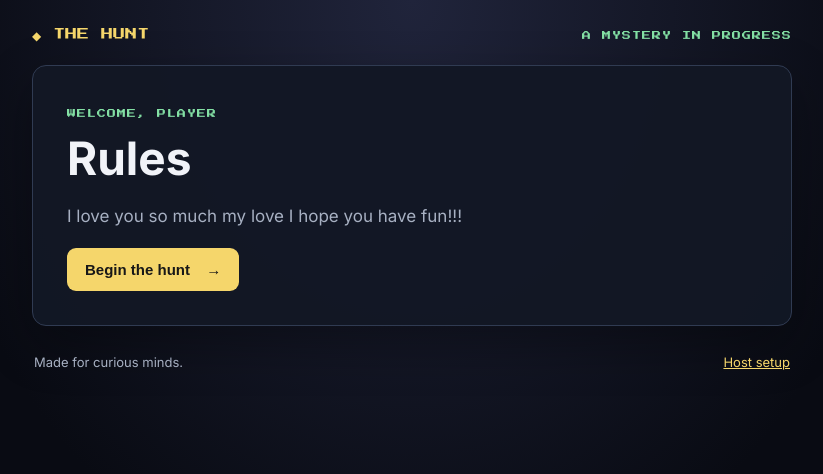
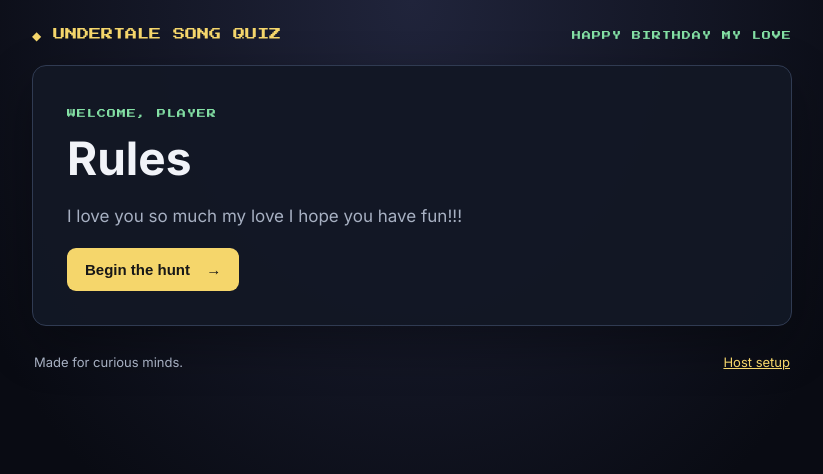
Before and after one commit to innocentkiwi1/the-hunt, a plain HTML site: page index.html in a window 1280 px wide. Shown: the whole page, without its empty margins (228-1051 px from the left). Drawn offline with Linux system fonts and the light colour scheme.

Commit message:
Change title and header for song quiz

```diff
--- a/index.html
+++ b/index.html
@@ -3,12 +3,12 @@
 <head>
   <meta charset="utf-8">
   <meta name="viewport" content="width=device-width, initial-scale=1">
-  <title>THE HUNT</title>
+  <title>UNDERTALE SONG QUIZ</title>
   <link rel="stylesheet" href="css/styles.css">
 </head>
 <body>
   <main class="shell">
-    <header class="topbar"><div class="mark">◆ THE HUNT</div><span class="pixel-tag">A MYSTERY IN PROGRESS</span></header>
+    <header class="topbar"><div class="mark">◆ UNDERTALE SONG QUIZ</div><span class="pixel-tag">HAPPY BIRTHDAY MY LOVE</span></header>
     <section id="app" class="panel">
       <p class="eyebrow">WELCOME, PLAYER</p>
       <h1 id="heading">Your hunt starts here.</h1>
```
